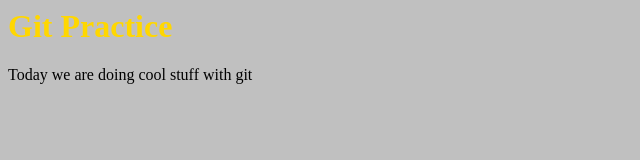
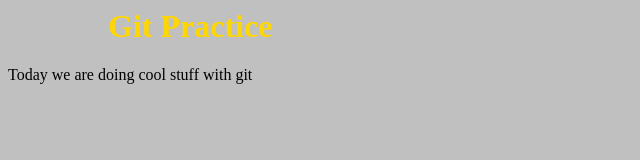
Before and after one commit to ValeRM1/CSE102, a plain HTML site: page index.html in a window 1280 px wide. Shown: the whole page, without its empty margins (0-640 px from the left). Drawn offline with Linux system fonts and the light colour scheme.

Commit message:
marging-left lol

```diff
--- a/partytime.css
+++ b/partytime.css
@@ -3,6 +3,6 @@ body {
 }
 
 h1 {
-	marging-left: 50px;
+	margin-left: 100px;
 	color: gold;
 }
```
